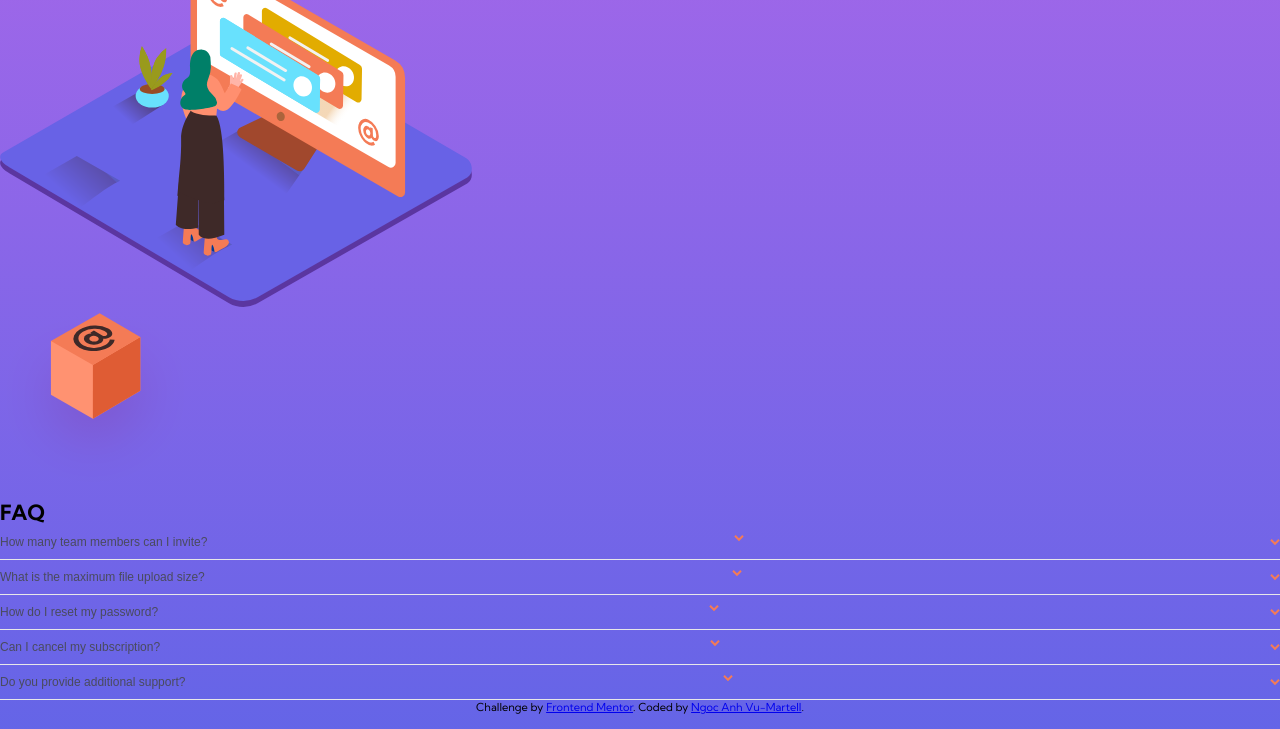
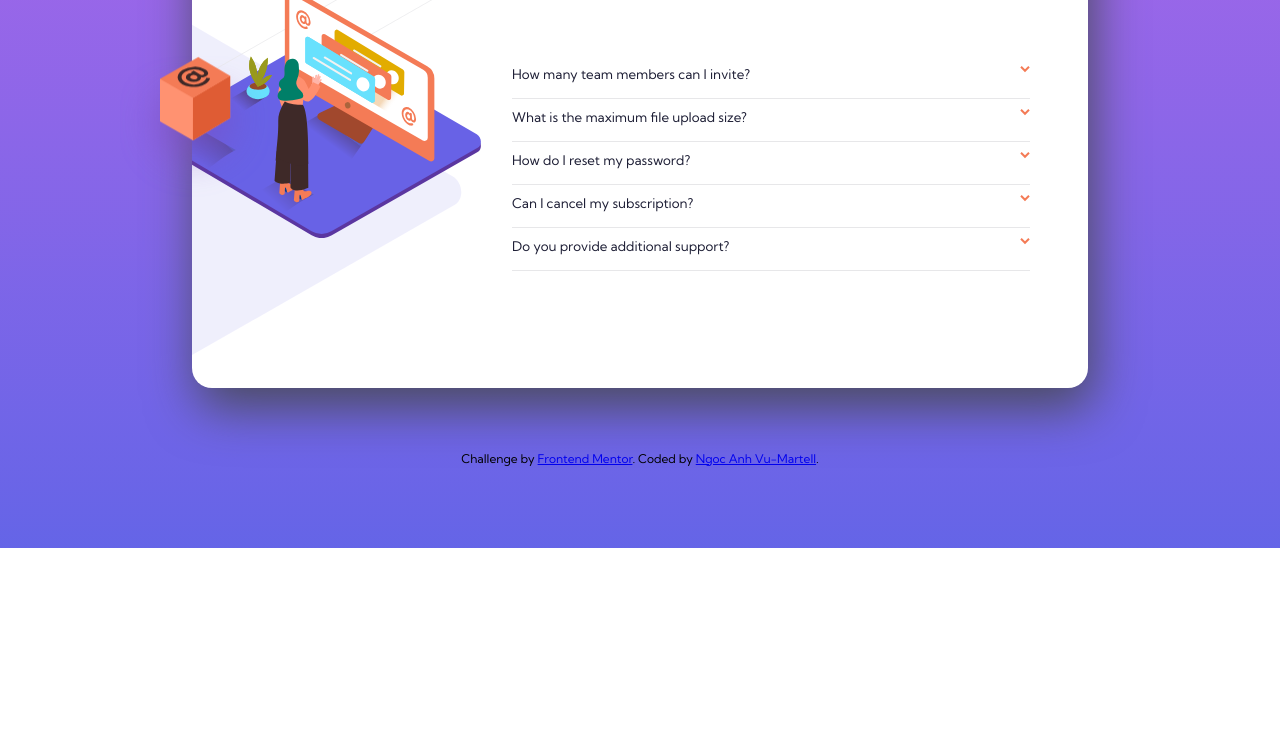
Before and after one commit to anh-vumartell/FrontendMentor-FAQ-accordion-card, a plain HTML site: page index.html in a window 1280 px wide. Shown: the part 252-981 px from the top of the page. After the commit the page ends 800 px from the top, so only its background shows below. Drawn offline with Linux system fonts and the light colour scheme.

Commit message:
add styles on desktops and tablets

```diff
--- a/style.css
+++ b/style.css
@@ -18,7 +18,7 @@
   --divider: hsl(240, 5%, 91%);
 
   --text-xs: 12px;
-  --text-s: 14px;
+  --text-s: 16px;
   --text-l: 24px;
 
   --text-light: 400;
@@ -28,107 +28,107 @@
 html {
   font-family: var(--font);
   font-size: var(--text-s);
-  background-image: linear-gradient(var(--gradient-1), var(--gradient-2));
 }
-.page__container {
+body {
+  background: linear-gradient(to bottom, var(--gradient-1), var(--gradient-2));
   min-height: 100vh;
-  width: 100%;
-  display: flex;
-  align-items: center;
+  display: grid;
+  align-items: flex-end;
   justify-content: center;
-  position: relative;
-}
-.accordion__template {
-  min-width: 320px;
-  height: 500px;
-  display: flex;
-  flex-direction: column;
-  align-items: center;
-  justify-content: center;
-  position: relative;
-  border: 1px solid #fff;
-  border-radius: 20px;
-  box-shadow: 5px 20px 50px var(--neutral-1);
-  background-color: #fff;
-  z-index: -1;
-  position: relative;
-  bottom: -50px;
-}
-.accordion__template::before {
-  content: url(./images/illustration-woman-online-mobile.svg);
-  z-index: 100;
-  position: absolute;
-  top: -110px;
-  left: 10px;
-}
-.accordion__header {
-  width: 100%;
-  text-align: center;
-  /* margin: 1.75rem auto; */
-}
-.accordion__header h1 {
-  margin-top: 50px;
-  font-weight: var(bold);
-  font-size: 2.3rem;
 }
 
-.accordion__pattern {
-  z-index: 1;
-  position: absolute;
-  top: 0;
-  left: 40px;
+main {
+  width: 320px;
+  height: 500px;
+  margin-top: 110px;
+  margin-left: 20px;
+  border-radius: 20px;
+  display: grid;
+  grid-template-rows: 0.5fr 0.5fr 3.5fr;
+  justify-items: center;
+  align-items: flex-start;
+  background-color: #fff;
+  box-shadow: 5px 20px 50px var(--neutral-1);
 }
-.accordion__content {
+
+.image--desktop,
+.image--box {
+  display: none;
+}
+.image--mobile {
+  height: 250px;
+  margin-top: -107px;
+  margin-right: 26px;
+  z-index: 10;
+  background-image: url(./images/bg-pattern-mobile.svg);
+  background-repeat: no-repeat;
+  background-size: auto;
+  background-position: 25px 110px;
+}
+.header__container h1 {
+  color: var(--primary-1);
+  font-size: 2rem;
+}
+.accordion {
   width: 90%;
   display: flex;
   flex-direction: column;
   justify-content: space-between;
-  padding: 0.9rem 1.2rem;
 }
-/* .accordion__item {
+.accordion__item {
+  width: 100%;
   display: flex;
   flex-direction: column;
   justify-content: space-between;
-  margin: 0.5rem 0.9rem;
   border-bottom: 1px solid var(--divider);
-  cursor: pointer;
-} */
+}
 
 .accordion--question {
   width: 100%;
   padding: 10px 0;
   display: flex;
+  font-family: inherit;
   justify-content: space-between;
-  font-size: var(--text-xs);
-  color: var(--neutral-1);
+  color: var(--primary-1);
   text-decoration: none;
+  padding-bottom: 1rem;
   border: none;
+  outline: none;
   background-color: transparent;
   cursor: pointer;
-  transition: 0.4s;
-  border-bottom: 1px solid var(--divider);
 }
+
 /*Change color of question text into soft red when the button is clicked and on mouse over*/
-.active,
+.active:hover,
 .accordion--question:hover {
   color: var(--primary-2);
 }
-.accordion--question::after {
-  content: url(./images/icon-arrow-down.svg);
+.active {
+  font-weight: var(--text-bold);
+  outline: none;
 }
 
+.accordion--question:focus img {
+  transform: rotate(180deg);
+  transition: 0.75s ease-in;
+}
 .accordion--answer {
   /*Hide the answer by default*/
   display: none;
   overflow: hidden;
+  width: 260px;
+  text-align: justify;
   margin-bottom: 15px;
-  padding-right: 25px;
   font-size: 1.2rem;
   color: var(--gradient-2);
-  line-height: 1.5rem;
+  line-height: 1.2rem;
+  font-size: var(--text-xs);
+  color: var(--neutral-1);
+  animation: show-answer 0.75s ease-in;
+  opacity: 0.6;
 }
 
-/* @keyframes show-answer {
+@keyframes show-answer {
   from {
     opacity: 0;
   }
@@ -138,16 +138,101 @@ html {
   }
 }
 
-.accordion__item:focus .accordion__question::after {
-  transform: rotate(180deg);
-  transition: 0.8 ease-in;
-}*/
-
 .attribution {
-  font-size: 11px;
+  font-size: var(--text-xs);
   text-align: center;
-  margin-bottom: 15px;
+  margin-bottom: 20px;
 }
 .attribution a {
   color: var(-primary-2);
 }
+
+/*For Tablet*/
+@media only screen and (min-width: 750px) {
+  body {
+    grid-template-rows: 4fr 1fr;
+    align-items: center;
+  }
+  main {
+    width: 70vw;
+    max-width: 1000px;
+    height: 70vh;
+    min-height: 480px;
+    max-height: 500px;
+    margin: 0;
+    grid-template-rows: 1fr 4fr;
+    grid-template-columns: 150px 4fr;
+    justify-items: flex-start;
+    align-self: flex-end;
+  }
+  .image__container {
+    grid-row: 1/3;
+    grid-column: 1/2;
+    width: 280px;
+    height: 100%;
+  }
+  .image--mobile {
+    position: relative;
+    top: 30%;
+    right: 130px;
+    margin: 0;
+  }
+
+  .header__container {
+    grid-row: 1/2;
+    grid-column: 1/3;
+    justify-self: center;
+    align-self: flex-end;
+  }
+
+  .accordion {
+    margin-bottom: 65px;
+    align-self: center;
+  }
+}
+/*For Desktop*/
+@media only screen and (min-width: 1000px) {
+  main {
+    grid-template-columns: 300px 1fr;
+    gap: 20px;
+  }
+  .image__container {
+    width: 100%;
+  }
+  .image--mobile {
+    display: none;
+  }
+  .image--desktop {
+    display: block;
+    overflow: hidden;
+    height: 100%;
+    background-image: url(./images/bg-pattern-desktop.svg);
+    background-size: 700px;
+    background-repeat: no-repeat;
+    background-position: -430px -185px;
+  }
+  .image--desktop img {
+    position: relative;
+    height: 250px;
+    top: 20%;
+    left: -40px;
+  }
+  .image--box {
+    display: block;
+    position: relative;
+    top: -65%;
+    left: -72px;
+  }
+  .image--box img {
+    width: 150px;
+    animation: jumpy-box 1.5s infinite alternate ease-in-out;
+  }
+  @keyframes jumpy-box {
+    to {
+      transform: translate(0, -10px);
+    }
+  }
+  .accordion--answer {
+    width: 100%;
+  }
+}
```
